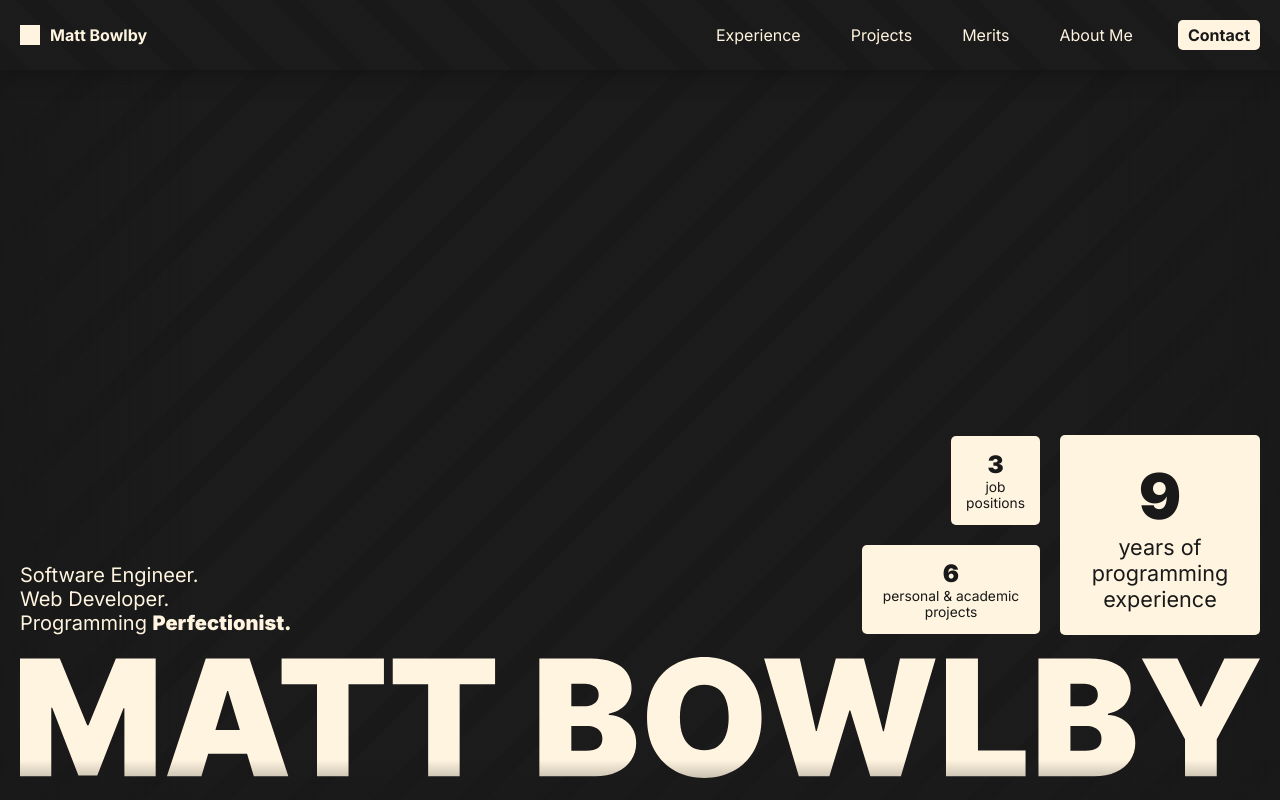
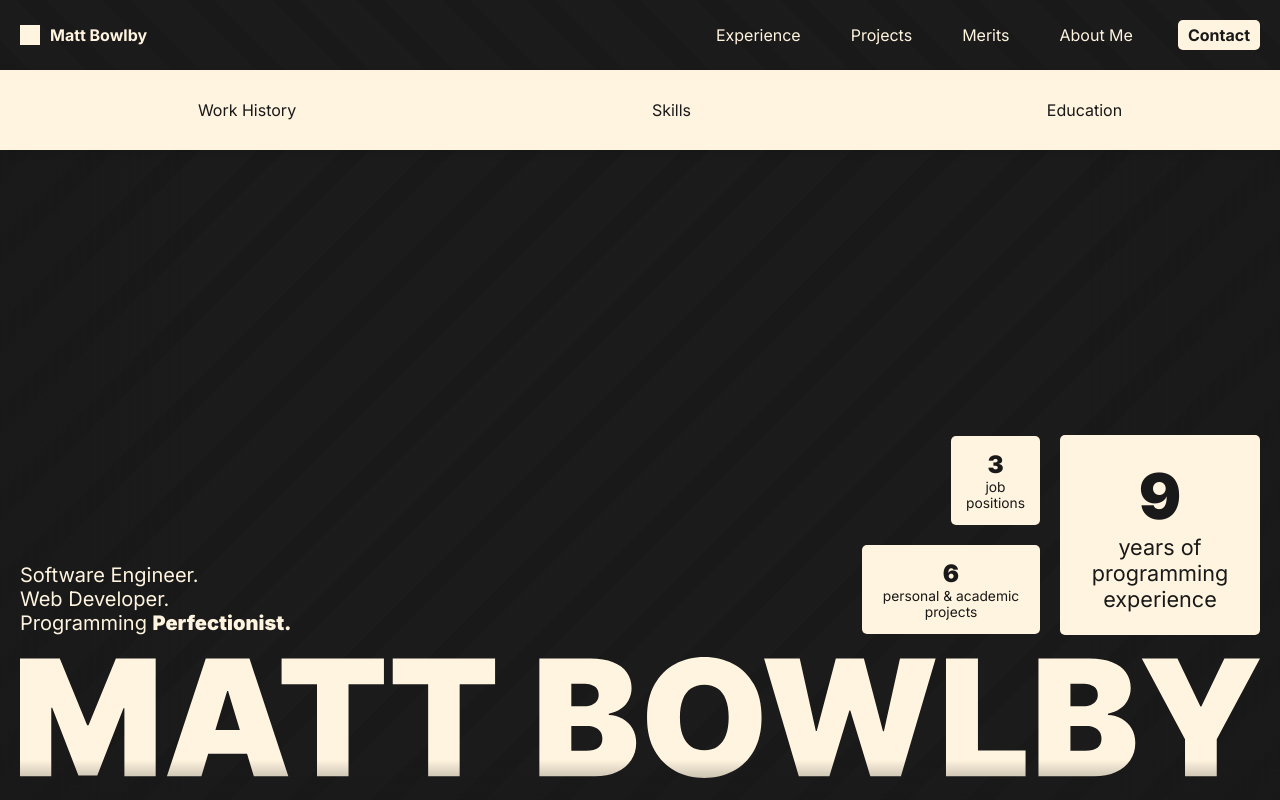
Before and after one commit to matt-bowlby/matt-bowlby-website, a SvelteKit app: page / in a window 1280 px wide. Both pictures are taken after a click on the button "Experience". Built offline with nearby package versions, Linux system fonts and the light colour scheme.

Commit message:
Implement basic header options

```diff
--- a/src/routes/+layout.svelte
+++ b/src/routes/+layout.svelte
@@ -2,7 +2,7 @@
     import "../app.css";
     import "./layout.css";
 
-    import Header from "./Header.svelte";
+    import Header from "./header/Header.svelte";
     import { Tween } from "svelte/motion";
     import { linear } from "svelte/easing";
     import { onMount } from "svelte";
--- a/src/routes/Header.svelte
+++ b/src/routes/header/Header.svelte
@@ -1,32 +1,78 @@
 <script lang="ts">
     import { onMount } from "svelte";
+    import HeaderOptions from "./HeaderOptions.svelte";
 
     let navElement: HTMLElement | null = null;
 
     onMount(() => {
         const observer = new ResizeObserver((entries) => {
             for (let entry of entries) {
-                document.documentElement.style.setProperty('--header-height', `${entry.borderBoxSize[0].blockSize}px`);
+                document.documentElement.style.setProperty(
+                    "--header-height",
+                    `${entry.borderBoxSize[0].blockSize}px`
+                );
             }
         });
 
         if (navElement) observer.observe(navElement);
         return () => observer.disconnect();
     });
+
+    let expanded = $state(false);
+    let options = $state([""]);
 </script>
 
-<div bind:this={navElement} id="header">
+<div
+    bind:this={navElement}
+    id="header"
+    onmouseleave={() => {
+        expanded = false;
+    }}
+    role="navigation"
+    aria-label="Main Navigation"
+>
     <div style="display:flex; align-items:center;">
         <div class="logo-block"></div>
         <span style="font-weight: bold; user-select: none;">Matt Bowlby</span>
     </div>
     <div style="display:flex; gap:40px; align-items:center; z-index: 11;">
-        <button>Experience</button>
-        <button>Projects</button>
-        <button>Merits</button>
-        <button>About Me</button>
-        <button style="font-weight: bold;">Contact</button>
+        <button
+            onmouseenter={() => {
+                options = ["Work History", "Skills", "Education"];
+                expanded = true;
+            }}
+        >
+            Experience
+        </button>
+        <button
+            onmouseenter={() => {
+                options = ["Personal Projects", "Academic Projects", "Industry Projects"];
+                expanded = true;
+            }}
+        >
+            Projects
+        </button>
+        <button
+            onmouseenter={() => {
+                options = ["Awards", "Certifications", "Endorsements"];
+                expanded = true;
+            }}
+        >
+            Merits
+        </button>
+        <button
+            onmouseenter={() => {
+                options = ["Who I am", "Personal Updates", "Timeline"];
+                expanded = true;
+            }}
+        >
+            About Me
+        </button>
+        <button style="font-weight: bold;" onmouseenter={() => (expanded = false)}>
+            Contact
+        </button>
     </div>
+    <HeaderOptions {expanded} {options} />
 </div>
 
 <style>
--- /dev/null
+++ b/src/routes/header/HeaderOptions.svelte
@@ -0,0 +1,49 @@
+<script lang="ts">
+    import { cubicOut } from "svelte/easing";
+    import { slide } from "svelte/transition";
+
+    let { expanded, options }: { expanded: boolean; options: string[] } = $props();
+</script>
+
+{#if expanded}
+    <div
+        class="options-container"
+        transition:slide={{ duration: 200, easing: cubicOut }}
+    >
+        <ul>
+            {#each options as option}
+                <li>{option}</li>
+            {/each}
+        </ul>
+    </div>
+{/if}
+
+<style>
+    .options-container {
+        display: flex;
+        position: absolute;
+        top: 100%;
+        left: 0;
+        width: 100%;
+        padding: 20px;
+        box-shadow: 0 2px 10px rgba(0, 0, 0, 0.1);
+        background: var(--text-color);
+        color: var(--bg-color);
+    }
+
+    ul {
+        list-style: none;
+        margin: 0;
+        padding: 0;
+        width: 100%;
+        display: flex;
+        justify-content: space-around;
+    }
+
+    li {
+        color: var(--bg-color);
+        cursor: pointer;
+        padding: 10px 20px;
+        border-radius: 5px;
+    }
+</style>
```
